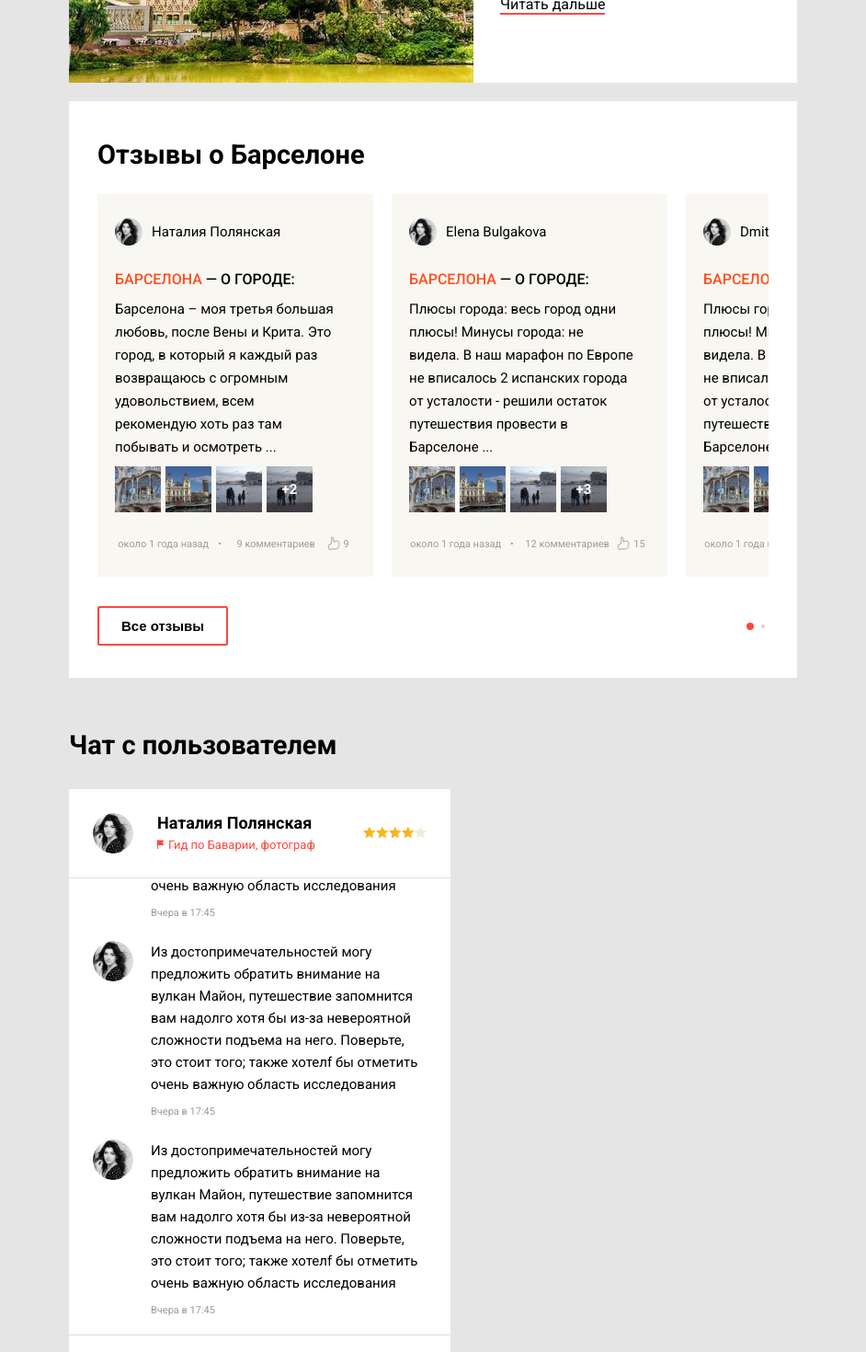
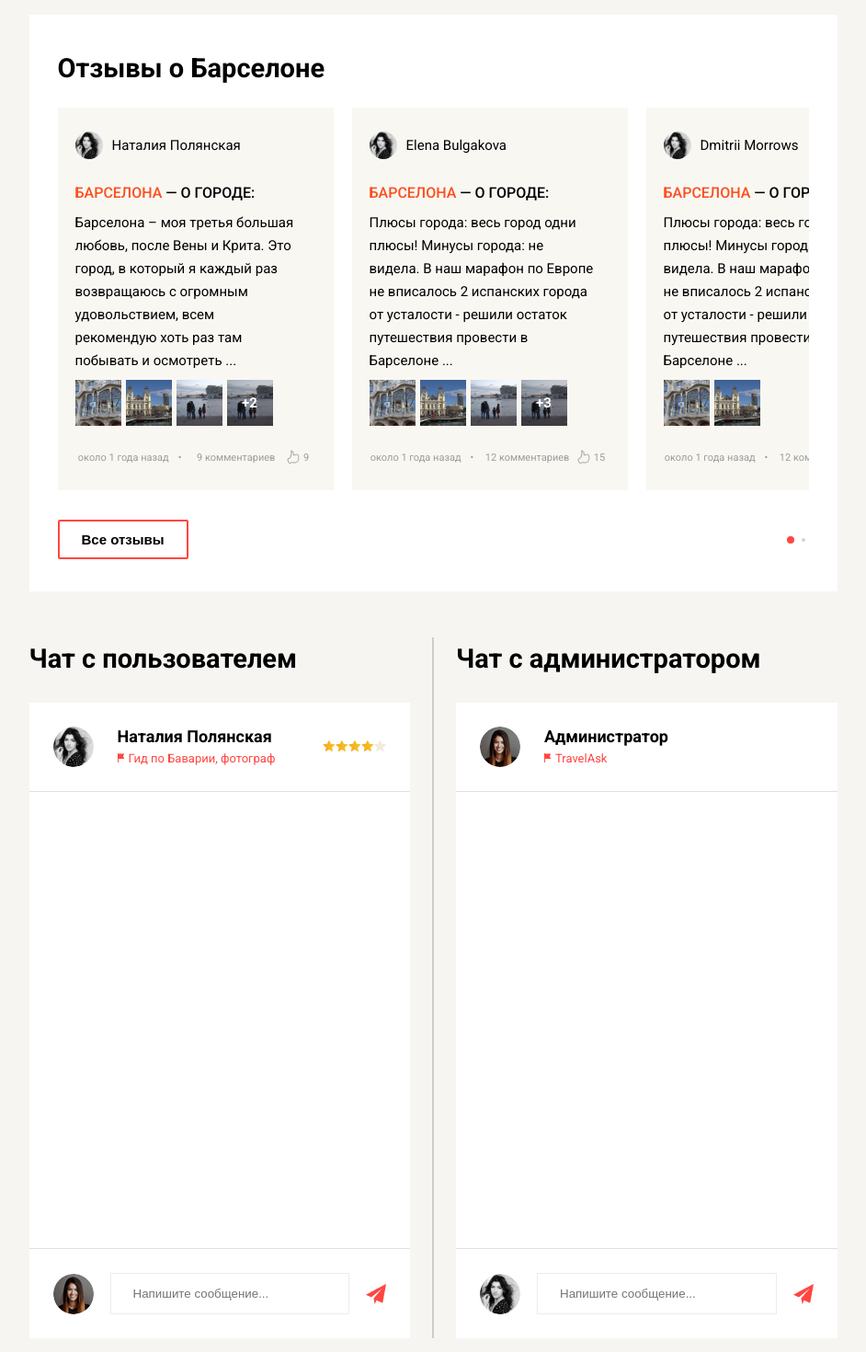
Before and after one commit to Chefchelious/rc-test, a Vue app: page / in a window 1280 px wide. Shown: the part 460-1930 px from the top of the page at 92% size, without its empty margins (169-1111 px from the left). Built offline with nearby package versions, Linux system fonts and the light colour scheme.

Commit message:
chat simulation is implemented

```diff
--- a/src/assets/base.css
+++ b/src/assets/base.css
@@ -22,7 +22,7 @@
   --vt-c-text-light-2: rgba(60, 60, 60, 0.66);
   --vt-c-text-dark-1: var(--vt-c-white);
   --vt-c-text-dark-2: rgba(235, 235, 235, 0.64);
-  --color-background: #e5e5e5;
+  --color-background: #f6f5f2;
 }
 
 *,
--- a/src/assets/main.css
+++ b/src/assets/main.css
@@ -1,8 +1,8 @@
 @import './base.css';
 
 #app {
-  max-width: 1366px;
+  max-width: 911px;
   margin: 0 auto;
   font-weight: normal;
-  padding: 110px 244px;
+  padding: 16px;
 }
--- a/src/components/chat-component.vue
+++ b/src/components/chat-component.vue
@@ -1,158 +1,60 @@
 <template>
-  <h3 class="title">Чат с пользователем</h3>
+  <div class="chat-wrapper">
+    <h3 class="title">{{ title }}</h3>
 
     <div class="chat">
       <div class="chat-header">
         <div class="img-wrapper">
-        <img class="img" :src="profileImage" alt="profile-img" />
+          <img class="img" :src="recipient.profileImage" alt="profile-img" />
         </div>
-      <div class="user-initials">
-        <p>Наталия Полянская</p>
-        <p><img :src="ICONS.flagIcon" alt="flag" /> Гид по Баварии, фотограф</p>
+        <div v-if="recipient.specialization" class="user-initials">
+          <p>{{ recipient.name }}</p>
+          <p><img :src="ICONS.flagIcon" alt="flag" /> {{ recipient.specialization }}</p>
         </div>
 
-      <div class="star-rating">
-        <button>
-          <img :src="ICONS.filledStarIcon" alt="star" />
-        </button>
-        <button>
-          <img :src="ICONS.filledStarIcon" alt="star" />
-        </button>
-        <button>
-          <img :src="ICONS.filledStarIcon" alt="star" />
-        </button>
-        <button>
-          <img :src="ICONS.filledStarIcon" alt="star" />
-        </button>
-        <button>
-          <img :src="ICONS.emptyStarIcon" alt="star" />
+        <div v-if="recipient.rating" class="star-rating">
+          <button v-for="(star, index) in 5" :key="index">
+            <img :src="getStarIcon(index + 1, recipient.rating)" alt="star" />
           </button>
         </div>
       </div>
 
       <div class="chat-container scrollbar-style">
         <div class="message-list">
-        <div class="message-wrapper">
+          <div
+            v-for="message in messages"
+            :key="message.id"
+            class="message-wrapper"
+            :class="{ 'sender-message': message.author.id === getCurrentUserId() }"
+          >
             <div class="img-wrapper">
-            <img class="img" :src="profileImage" alt="profile-img" />
+              <img class="img" :src="message.author.profileImage" alt="profile-img" />
             </div>
 
             <div class="message">
               <p>
-              Из достопримечательностей могу предложить обратить внимание на вулкан Майон,
-              путешествие запомнится вам надолго хотя бы из-за невероятной сложности подъема на
-              него. Поверьте, это стоит того; также хотелf бы отметить очень важную область
-              исследования
+                {{ message.message }}
               </p>
-            <span>Вчера в 17:45</span>
-          </div>
-        </div>
-
-        <div class="message-wrapper">
-          <div class="img-wrapper">
-            <img class="img" :src="profileImage" alt="profile-img" />
-          </div>
-
-          <div class="message">
-            <p>
-              Из достопримечательностей могу предложить обратить внимание на вулкан Майон,
-              путешествие запомнится вам надолго хотя бы из-за невероятной сложности подъема на
-              него. Поверьте, это стоит того; также хотелf бы отметить очень важную область
-              исследования
-            </p>
-            <span>Вчера в 17:45</span>
-          </div>
-        </div>
-
-        <div class="message-wrapper">
-          <div class="img-wrapper">
-            <img class="img" :src="profileImage" alt="profile-img" />
-          </div>
-
-          <div class="message">
-            <p>
-              Из достопримечательностей могу предложить обратить внимание на вулкан Майон,
-              путешествие запомнится вам надолго хотя бы из-за невероятной сложности подъема на
-              него. Поверьте, это стоит того; также хотелf бы отметить очень важную область
-              исследования
-            </p>
-            <span>Вчера в 17:45</span>
-          </div>
-        </div>
-
-        <div class="message-wrapper">
-          <div class="img-wrapper">
-            <img class="img" :src="profileImage" alt="profile-img" />
-          </div>
-
-          <div class="message">
-            <p>
-              Из достопримечательностей могу предложить обратить внимание на вулкан Майон,
-              путешествие запомнится вам надолго хотя бы из-за невероятной сложности подъема на
-              него. Поверьте, это стоит того; также хотелf бы отметить очень важную область
-              исследования
-            </p>
-            <span>Вчера в 17:45</span>
-          </div>
-        </div>
-
-        <div class="message-wrapper">
-          <div class="img-wrapper">
-            <img class="img" :src="profileImage" alt="profile-img" />
-          </div>
-
-          <div class="message">
-            <p>
-              Из достопримечательностей могу предложить обратить внимание на вулкан Майон,
-              путешествие запомнится вам надолго хотя бы из-за невероятной сложности подъема на
-              него. Поверьте, это стоит того; также хотелf бы отметить очень важную область
-              исследования
-            </p>
-            <span>Вчера в 17:45</span>
-          </div>
-        </div>
-
-        <div class="message-wrapper">
-          <div class="img-wrapper">
-            <img class="img" :src="profileImage" alt="profile-img" />
-          </div>
-
-          <div class="message">
-            <p>
-              Из достопримечательностей могу предложить обратить внимание на вулкан Майон,
-              путешествие запомнится вам надолго хотя бы из-за невероятной сложности подъема на
-              него. Поверьте, это стоит того; также хотелf бы отметить очень важную область
-              исследования
-            </p>
-            <span>Вчера в 17:45</span>
-          </div>
-        </div>
-
-        <div class="message-wrapper">
-          <div class="img-wrapper">
-            <img class="img" :src="profileImage" alt="profile-img" />
-          </div>
-
-          <div class="message">
-            <p>
-              Из достопримечательностей могу предложить обратить внимание на вулкан Майон,
-              путешествие запомнится вам надолго хотя бы из-за невероятной сложности подъема на
-              него. Поверьте, это стоит того; также хотелf бы отметить очень важную область
-              исследования
-            </p>
-            <span>Вчера в 17:45</span>
+              <span>{{ message.createdAt }}</span>
             </div>
           </div>
         </div>
       </div>
 
-    <form class="chat-form" @submit.prevent>
+      <form class="chat-form" @submit.prevent="sendMessage">
         <div class="img-wrapper">
-        <img class="img" :src="profileImage" alt="profile-img" />
+          <img
+            class="img"
+            :src="isAdminChat ? user.profileImage : ADMIN.profileImage"
+            alt="profile-img"
+          />
         </div>
 
         <div class="input-wrapper">
-        <input class="input" type="text" placeholder="Напишите сообщение..." />
+          <input v-model="message" class="input" type="text" placeholder="Напишите сообщение..." />
+          <span :class="['helper-text', { 'helper-text-active': isValidationError }]"
+            >обязательное поле</span
+          >
         </div>
 
         <button class="send-btn">
@@ -160,14 +62,63 @@
         </button>
       </form>
     </div>
+  </div>
 </template>
 
 <script setup lang="ts">
-import profileImage from '@/assets/images/reviewer-photo.svg'
+import { ref } from 'vue'
 import { ICONS } from '@/composable/icons'
+import type { IMessageItem, IUser } from '@/types'
+import { getStarIcon } from '@/composable/utils'
+import { useChatStore } from '@/stores/chat-store'
+import { storeToRefs } from 'pinia'
+import { ADMIN } from '@/mokData'
+
+const props = withDefaults(
+  defineProps<{
+    title: string
+    user: IUser
+    isAdminChat?: boolean
+  }>(),
+  {
+    isAdminChat: false
+  }
+)
+
+const message = ref('')
+const isValidationError = ref(false)
+const messageStore = useChatStore()
+const { messages } = storeToRefs(messageStore)
+
+const recipient = ref<IUser>(props.isAdminChat ? ADMIN : props.user)
+
+const getCurrentUserId = () => {
+  return props.isAdminChat ? props.user.id : ADMIN.id
+}
+
+const sendMessage = () => {
+  isValidationError.value = false
+
+  if (!message.value.trim()) return (isValidationError.value = true)
+
+  const messageItem: IMessageItem = {
+    id: String(Date.now()),
+    author: props.isAdminChat ? props.user : ADMIN,
+    message: message.value,
+    createdAt: new Date().toISOString()
+  }
+
+  messageStore.addNewMessage(messageItem)
+
+  message.value = ''
+}
 </script>
 
 <style scoped>
+.chat-wrapper {
+  flex: 1;
+}
+
 .title {
   font-size: 29px;
   font-weight: bold;
@@ -178,7 +129,6 @@ import { ICONS } from '@/composable/icons'
 .chat {
   position: relative;
   background-color: white;
-  width: 415px;
 }
 
 .chat-header {
@@ -262,6 +212,11 @@ import { ICONS } from '@/composable/icons'
   display: flex;
   gap: 19px;
   align-items: flex-start;
+  padding: 14px;
+}
+
+.sender-message {
+  background-color: #f9f7f2;
 }
 
 .message-wrapper .img-wrapper {
@@ -292,6 +247,7 @@ import { ICONS } from '@/composable/icons'
 
 .input-wrapper {
   flex: 1;
+  position: relative;
 }
 
 .input {
@@ -307,4 +263,24 @@ import { ICONS } from '@/composable/icons'
 .input:focus {
   outline-color: rgb(0, 102, 255);
 }
+
+.helper-text {
+  position: absolute;
+  left: 0;
+  bottom: 0px;
+  font-size: 12px;
+  color: red;
+  opacity: 0;
+  transform: translateY(10px);
+  transition:
+    opacity 0.3s ease,
+    transform 0.3s ease,
+    bottom 0.3s ease;
+}
+
+.helper-text-active {
+  bottom: -20px;
+  opacity: 1;
+  transform: translateY(0);
+}
 </style>
--- a/src/components/chat-section.vue
+++ b/src/components/chat-section.vue
@@ -1,7 +1,27 @@
 <template>
-  <chat-component />
+  <section class="chat-section">
+    <chat-component title="Чат с пользователем" :user="USER" />
+
+    <div class="separator" />
+
+    <chat-component title="Чат с администратором" :user="USER" is-admin-chat />
+  </section>
 </template>
 
 <script setup lang="ts">
 import ChatComponent from '@/components/chat-component.vue'
+import { USER } from '@/mokData'
 </script>
+
+<style scoped>
+.chat-section {
+  display: flex;
+  gap: 24px;
+}
+
+.separator {
+  width: 2px;
+  background-color: #cccccc;
+  height: auto;
+}
+</style>
--- /dev/null
+++ b/src/composable/utils.ts
@@ -0,0 +1,5 @@
+import { ICONS } from './icons'
+
+export const getStarIcon = (starIndex: number, rating: number) => {
+  return starIndex <= rating ? ICONS.filledStarIcon : ICONS.emptyStarIcon
+}
--- a/src/mokData.ts
+++ b/src/mokData.ts
@@ -1,9 +1,10 @@
-import type { ICityData, IReviewItem } from './types'
+import type { ICityData, IReviewItem, IUser } from './types'
 import barcelonaImg from '@/assets/images/barcelona_spain.jpg'
 import profileImage from '@/assets/images/reviewer-photo.svg'
 import galleryFirst from '@/assets/images/gallery-1.jpg'
 import gallerySecond from '@/assets/images/gallery-2.jpg'
 import galleryThird from '@/assets/images/gallery-3.jpg'
+import adminPhoto from '@/assets/images/admin-photo.jpg'
 
 export const CITY: ICityData = {
   title: 'Барселона — обзор города',
@@ -74,3 +75,20 @@ export const BARCELONAREVIEWS: IReviewItem[] = [
     createdAt: '2024-07-20T00:00:00Z'
   }
 ]
+
+export const USER: IUser = {
+  id: '2245',
+  profileImage: profileImage,
+  name: 'Наталия Полянская',
+  role: 'user',
+  specialization: 'Гид по Баварии, фотограф',
+  rating: 4
+}
+
+export const ADMIN: IUser = {
+  id: '777767',
+  profileImage: adminPhoto,
+  name: 'Администратор',
+  role: 'admin',
+  specialization: 'TravelAsk'
+}
--- /dev/null
+++ b/src/stores/chat-store.ts
@@ -0,0 +1,17 @@
+import type { IMessageItem } from '@/types'
+import { defineStore } from 'pinia'
+
+interface IState {
+  messages: IMessageItem[]
+}
+
+export const useChatStore = defineStore('chat-store', {
+  state: (): IState => ({
+    messages: []
+  }),
+  actions: {
+    addNewMessage(message: IMessageItem) {
+      this.messages.push(message)
+    }
+  }
+})
--- a/src/views/home-page.vue
+++ b/src/views/home-page.vue
@@ -9,6 +9,6 @@
 <script setup lang="ts">
 import CityIntro from '@/components/city-intro.vue'
 import CityReviews from '@/components/city-reviews.vue'
-import chatSection from '@/components/chat-section.vue'
+import ChatSection from '@/components/chat-section.vue'
 import { CITY } from '@/mokData'
 </script>
--- a/tsconfig.app.json
+++ b/tsconfig.app.json
@@ -4,6 +4,7 @@
   "exclude": ["src/**/__tests__/*", "node_modules"],
   "compilerOptions": {
     "tsBuildInfoFile": "./node_modules/.tmp/tsconfig.app.tsbuildinfo",
+    "incremental": true,
     "baseUrl": ".",
     "paths": {
       "@/*": ["src/*"]
```
Also changed, not shown: src/types.d.ts (+7 -0 lines), src/assets/images/admin-photo.jpg (added). Lines whose indentation alone changed are shown as unchanged.
